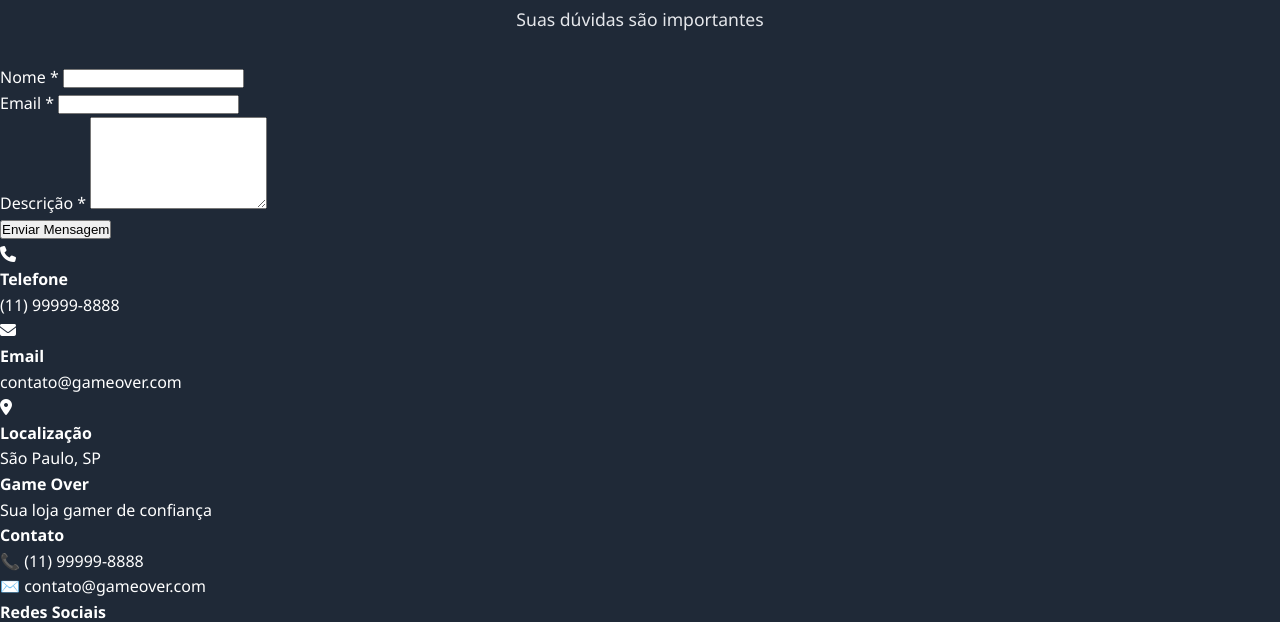
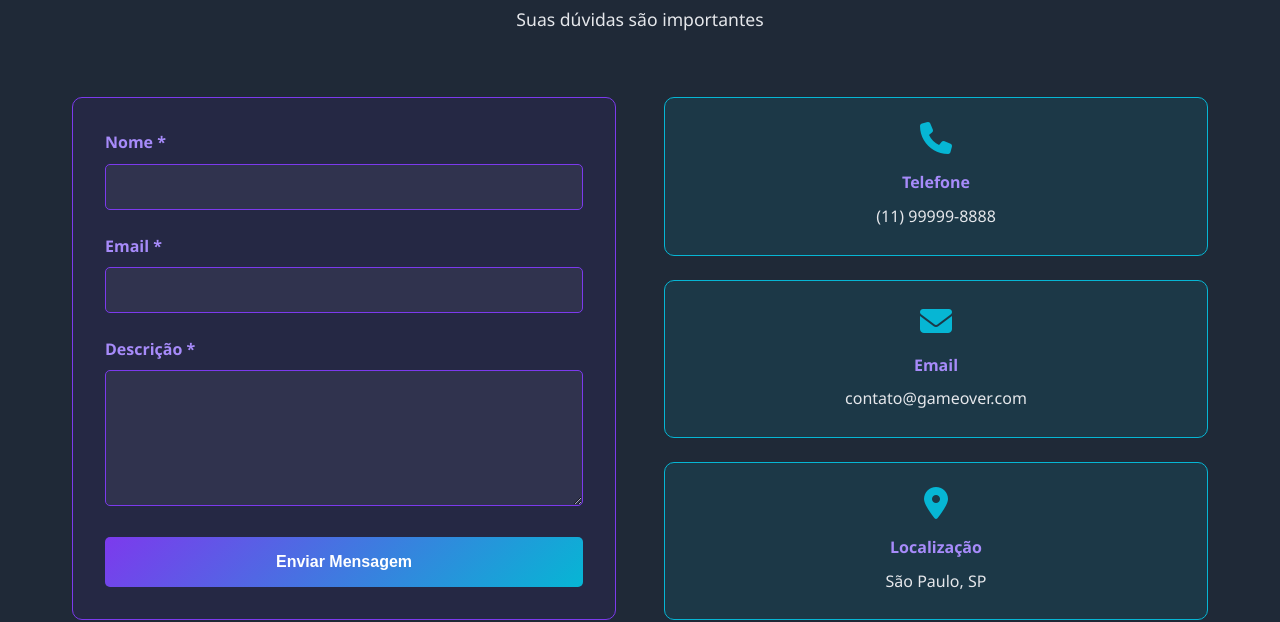
Before and after one commit to FIAP-EngSoft-Jhota/CP3-LojaGames, a plain HTML site: page pages/contato.html in a window 1280 px wide. Shown: the part 208-830 px from the top of the page. Drawn offline with Linux system fonts and the light colour scheme.

Commit message:
style: Estilizando Contato

```diff
--- a/src/css/estilo.css
+++ b/src/css/estilo.css
@@ -528,3 +528,99 @@ body {
     font-weight: bold;
     color: var(--white);
 }
+/* CONTATO */
+.contact-container {
+    max-width: 1200px;
+    margin: 0 auto;
+    padding: 2rem;
+    display: grid;
+    grid-template-columns: 1fr 1fr;
+    gap: 3rem;
+}
+
+.contact-form {
+    background: rgba(91, 33, 182, 0.1);
+    padding: 2rem;
+    border-radius: 10px;
+    border: 1px solid var(--purple-main);
+}
+
+.form-group {
+    margin-bottom: 1.5rem;
+}
+
+.form-group label {
+    display: block;
+    margin-bottom: 0.5rem;
+    color: var(--purple-light);
+    font-weight: 600;
+}
+
+.form-group input,
+.form-group textarea {
+    width: 100%;
+    padding: 0.8rem;
+    background: rgba(255, 255, 255, 0.05);
+    border: 1px solid var(--purple-main);
+    border-radius: 5px;
+    color: var(--white);
+    font-family: inherit;
+    transition: all 0.3s;
+}
+
+.form-group input:focus,
+.form-group textarea:focus {
+    outline: none;
+    border-color: var(--accent);
+    box-shadow: 0 0 10px rgba(6, 182, 212, 0.3);
+}
+
+.form-group textarea {
+    resize: vertical;
+}
+
+.submit-btn {
+    width: 100%;
+    padding: 1rem;
+    background: linear-gradient(135deg, var(--purple-main), var(--accent));
+    border: none;
+    color: var(--white);
+    border-radius: 5px;
+    font-weight: bold;
+    font-size: 1rem;
+    cursor: pointer;
+    transition: all 0.3s;
+}
+
+.submit-btn:hover {
+    transform: translateY(-3px);
+    box-shadow: 0 10px 30px rgba(124, 58, 237, 0.5);
+}
+
+.contact-info {
+    display: grid;
+    gap: 1.5rem;
+}
+
+.info-card {
+    background: rgba(6, 182, 212, 0.1);
+    padding: 1.5rem;
+    border-radius: 10px;
+    border: 1px solid var(--accent);
+    text-align: center;
+}
+
+.info-card i {
+    font-size: 2rem;
+    color: var(--accent);
+    margin-bottom: 1rem;
+}
+
+.info-card h4 {
+    color: var(--purple-light);
+    margin-bottom: 0.5rem;
+}
+
+.info-card p {
+    color: var(--gray-light);
+}
```
